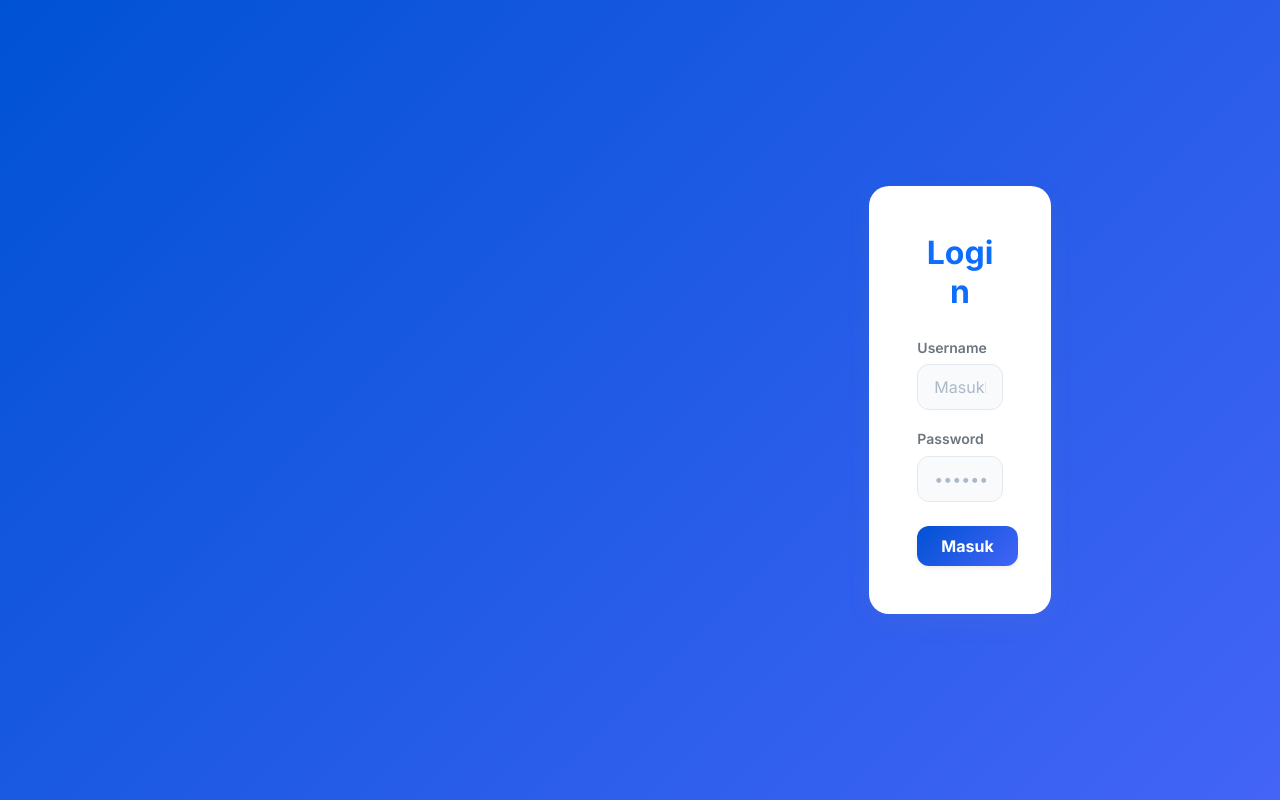
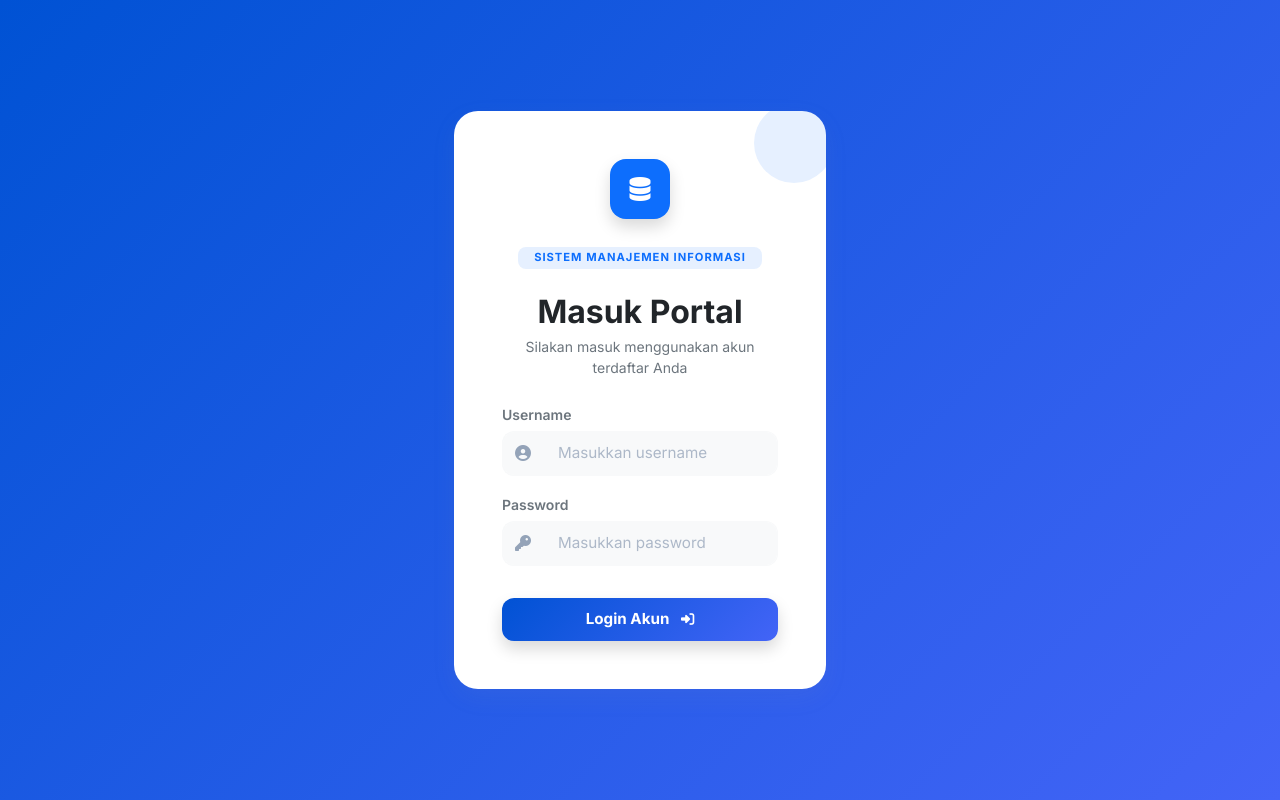
Before and after one commit to Wilsonn23/HR_Information_System, a Flask app: page /login in a window 1280 px wide. Run offline with Flask 3, Linux system fonts and the light colour scheme; some libraries are stand-ins or nearby versions.

Commit message:
feat:login design

```diff
--- a/static/style.css
+++ b/static/style.css
@@ -126,7 +126,7 @@ h5.border-bottom {
 .form-control:focus, .form-select:focus {
     background-color: #ffffff;
     border-color: #0052d4;
-    box-shadow: 0 0 0 4px rgba(0, 82, 212, 0.12) !important;
+    box-shadow: none !important;
     color: #1e293b;
 }
 
--- a/templates/login.html
+++ b/templates/login.html
@@ -1,61 +1,119 @@
 {% extends 'base.html' %}
 
-{% block title %}Login - Insurance App{% endblock %}
+{% block title %}Login - Insurance Portal{% endblock %}
 
-{% block body_class %}login-page bg-light{% endblock %}
+{% block body_class %}login-page{% endblock %}
 
+{# Hide navbar on the login screen #}
 {% block navbar %}{% endblock %}
 
 {% block content %}
-<div class="container d-flex align-items-center justify-content-center" style="min-height: 80vh;">
-    <div class="row justify-content-center w-100">
-        <div class="col-md-5 col-lg-4">
+<div class="d-flex align-items-center justify-content-center" style="background: linear-gradient(135deg, #0052d4 0%, #4364f7 100%); position: fixed; top: 0; left: 0; width: 100vw; height: 100vh; z-index: 1050; overflow: hidden;">
+    <div class="w-100 px-4" style="max-width: 420px; z-index: 10;">
+        <div class="card border-0 shadow-lg p-4 p-sm-5 bg-white position-relative overflow-hidden" style="border-radius: 24px !important;">
+            <!-- Soft decorative background circle -->
+            <div class="position-absolute top-0 end-0 bg-primary bg-opacity-10 rounded-circle m-3" style="width: 80px; height: 80px; z-index: 1; transform: translate(30%, -30%);"></div>
 
-            <div class="card shadow border-0 rounded-3">
-                <div class="card-body p-4 p-sm-5">
-                    <h2 class="card-title text-center fw-bold text-primary mb-4">Login</h2>
+            <div class="card-body p-0 position-relative z-2 text-center">
+                <!-- App Logo Icon -->
+                <div class="mb-4">
+                    <div class="icon-wrapper bg-primary text-white rounded-4 shadow d-inline-flex align-items-center justify-content-center" style="width: 60px; height: 60px; font-size: 24px;">
+                        <i class="fas fa-database"></i>
+                    </div>
+                </div>
 
-                    <form action="/login" method="POST">
-                        <input type="hidden" name="csrf_token" value="{{ csrf_token() }}">
+                <div class="mb-4">
+                    <span class="badge bg-primary bg-opacity-10 text-primary px-3 py-1.5 fw-bold text-uppercase tracking-wider" style="font-size: 0.7rem; border-radius: 50px;">
+                        Sistem Manajemen Informasi
+                    </span>
+                </div>
 
-                        <div class="mb-3">
-                            <label for="username" class="form-label fw-semibold text-secondary">Username</label>
+                <h2 class="fw-bold text-dark mb-1">Masuk Portal</h2>
+                <p class="text-secondary small mb-4">Silakan masuk menggunakan akun terdaftar Anda</p>
+
+                <form action="/login" method="POST" class="text-start">
+                    <input type="hidden" name="csrf_token" value="{{ csrf_token() }}">
+
+                    <!-- Username Input -->
+                    <div class="mb-3">
+                        <label for="username" class="form-label fw-semibold text-secondary small">Username</label>
+                        <div class="input-group">
+                            <span class="input-group-text bg-light border-end-0 border-light" style="border-radius: 12px 0 0 12px; color: #94a3b8;">
+                                <i class="fas fa-user-circle"></i>
+                            </span>
                             <input
                                 type="text"
                                 id="username"
                                 name="username"
-                                class="form-control form-control-lg fs-6"
-                                placeholder="Masukkan username Anda"
+                                class="form-control border-start-0 border-light bg-light font-size-sm"
+                                placeholder="Masukkan username"
+                                style="border-radius: 0 12px 12px 0 !important;"
                                 autocomplete="username"
                                 required
                             >
                         </div>
+                    </div>
 
-                        <div class="mb-4">
-                            <label for="password" class="form-label fw-semibold text-secondary">Password</label>
+                    <!-- Password Input -->
+                    <div class="mb-4">
+                        <label for="password" class="form-label fw-semibold text-secondary small">Password</label>
+                        <div class="input-group">
+                            <span class="input-group-text bg-light border-end-0 border-light" style="border-radius: 12px 0 0 12px; color: #94a3b8;">
+                                <i class="fas fa-key"></i>
+                            </span>
                             <input
                                 type="password"
                                 id="password"
                                 name="password"
-                                class="form-control form-control-lg fs-6"
-                                placeholder="••••••••"
+                                class="form-control border-start-0 border-light bg-light font-size-sm"
+                                placeholder="Masukkan password"
+                                style="border-radius: 0 12px 12px 0 !important;"
                                 autocomplete="current-password"
                                 required
                             >
                         </div>
+                    </div>
 
-                        <div class="d-grid gap-2">
-                            <button type="submit" class="btn btn-primary btn-lg fs-6 fw-bold py-2 shadow-sm">
-                                Masuk
-                            </button>
-                        </div>
-
-                    </form>
-
-                </div>
+                    <!-- Submit Button -->
+                    <button type="submit" class="btn btn-primary btn-lg w-100 fw-bold py-2.5 shadow mt-2" style="border-radius: 12px !important;">
+                        Login Akun <i class="fas fa-sign-in-alt ms-2 small"></i>
+                    </button>
+                </form>
             </div>
-
         </div>
     </div>
 </div>
+
+<style>
+    body.login-page {
+        padding-top: 0 !important;
+        margin: 0 !important;
+        height: 100vh !important;
+        width: 100vw !important;
+        overflow: hidden !important;
+    }
+    .input-group-text {
+        transition: all 0.2s ease-in-out;
+    }
+    .input-group:focus-within .input-group-text {
+        border-color: #0052d4 !important;
+        background-color: #ffffff !important;
+        color: #0052d4 !important;
+        box-shadow: none !important;
+        outline: none !important;
+    }
+    .input-group:focus-within .form-control {
+        border-color: #0052d4 !important;
+        background-color: #ffffff !important;
+        box-shadow: none !important;
+        outline: none !important;
+    }
+    .form-control:focus {
+        box-shadow: none !important;
+        outline: none !important;
+    }
+    .tracking-wider {
+        letter-spacing: 1px;
+    }
+</style>
 {% endblock %}
```
